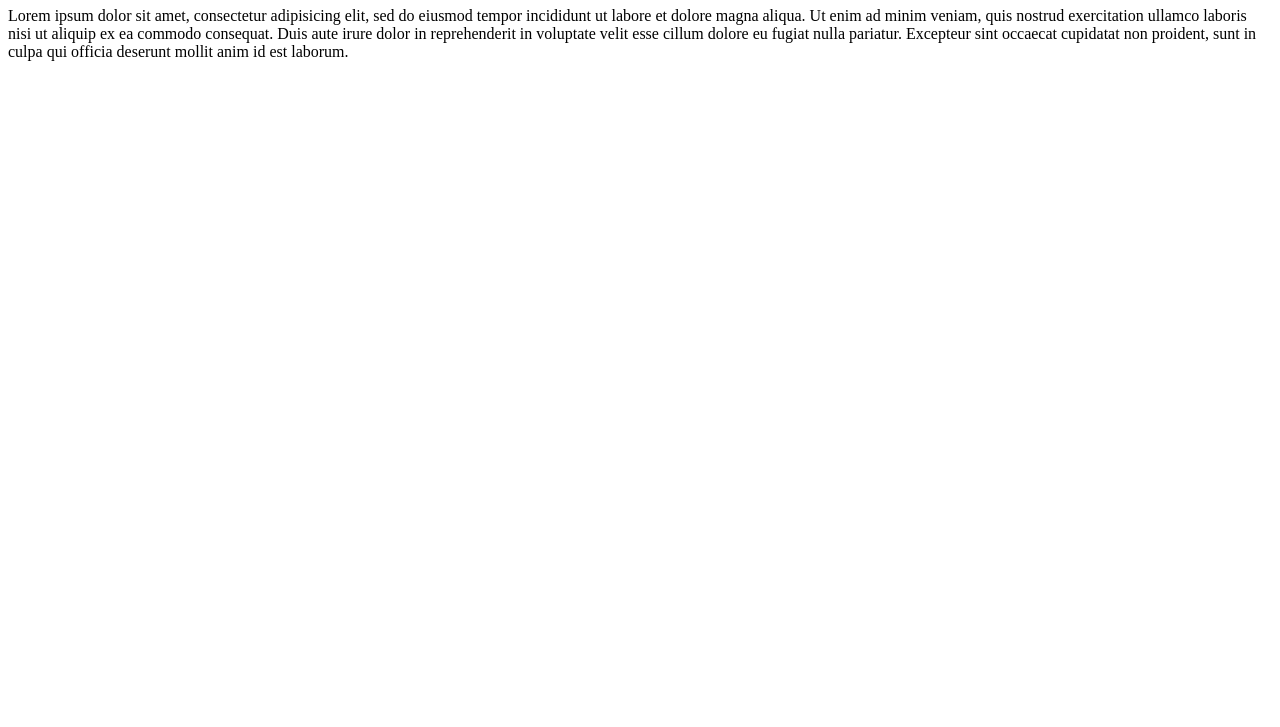
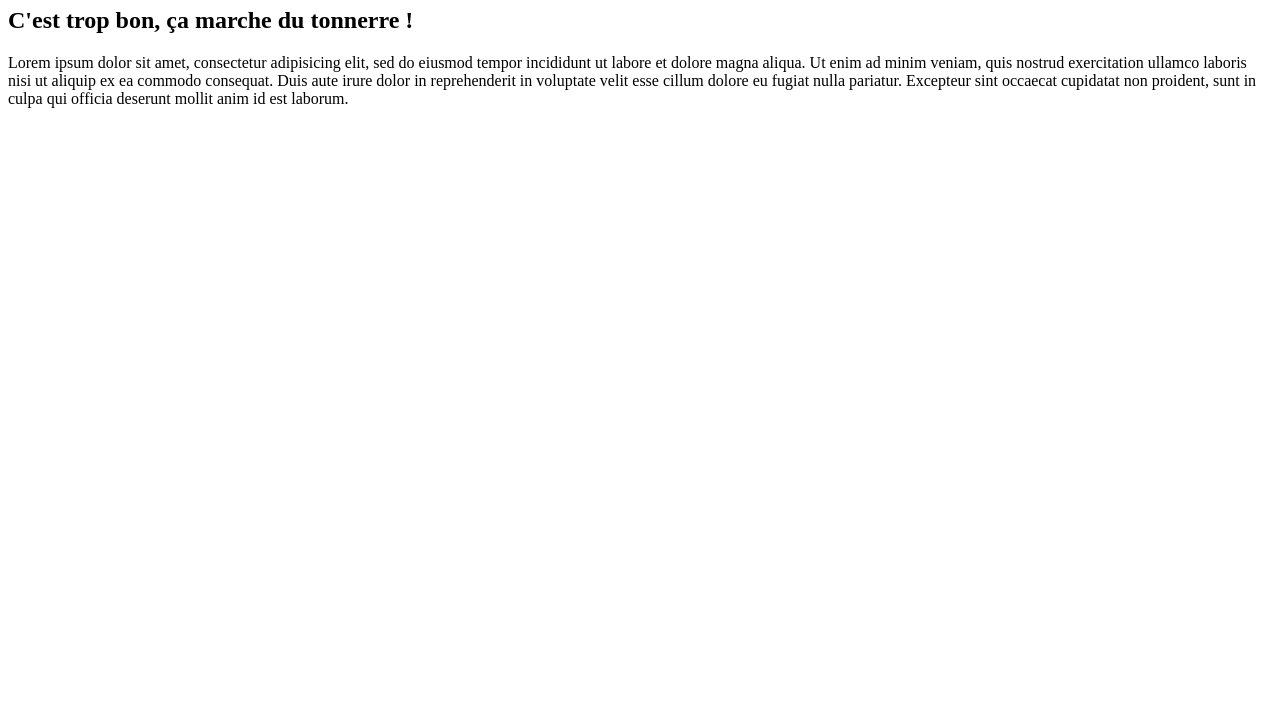
Before and after one commit to PrestanceDesign/publish, a plain HTML site: page index.html in a window 1280 px wide. Shown: the part 73-800 px from the top of the page. Drawn offline with Linux system fonts and the light colour scheme.

Commit message:
Nouvelle ligne

```diff
--- a/index.html
+++ b/index.html
@@ -7,6 +7,7 @@
 	</head>
 	<body>
 		<h1>Test de GIT publish + déploiement avec Ansible</h1>
+		<h2>C'est trop bon, ça marche du tonnerre !</h2>
 		<p>Lorem ipsum dolor sit amet, consectetur adipisicing elit, sed do eiusmod tempor incididunt ut labore et dolore magna aliqua. Ut enim ad minim veniam, quis nostrud exercitation ullamco laboris nisi ut aliquip ex ea commodo consequat. Duis aute irure dolor in reprehenderit in voluptate velit esse cillum dolore eu fugiat nulla pariatur. Excepteur sint occaecat cupidatat non proident, sunt in culpa qui officia deserunt mollit anim id est laborum.</p>
 	</body>
 </html>
```
